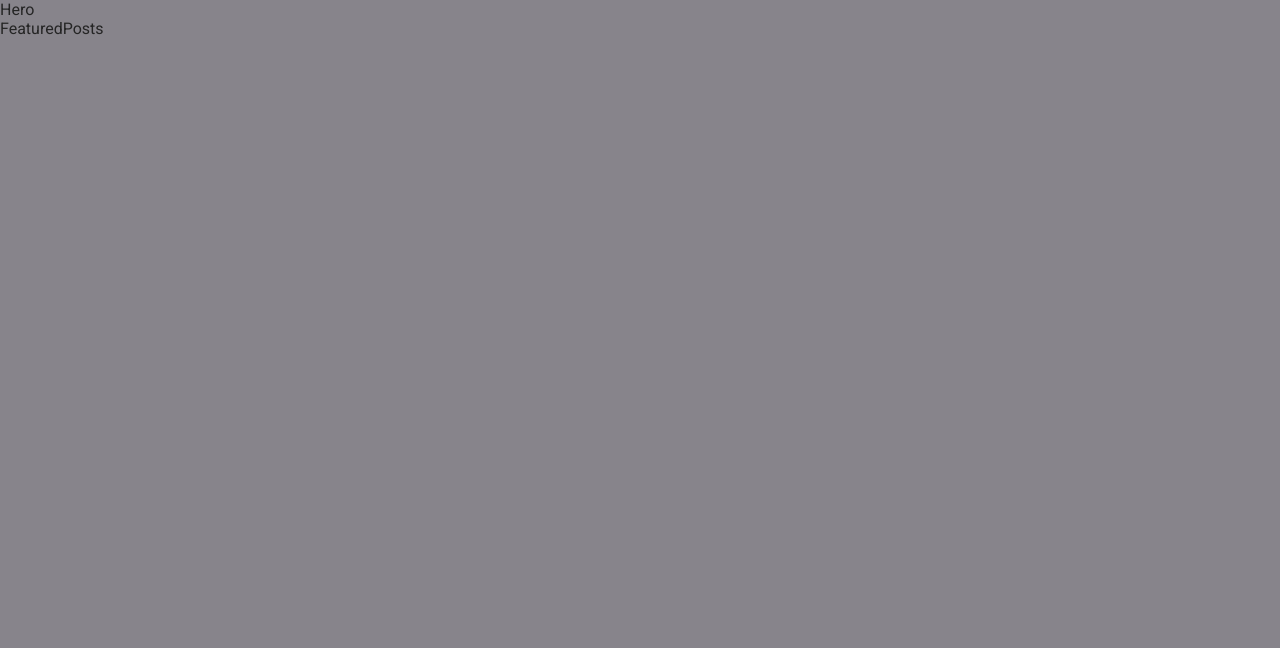
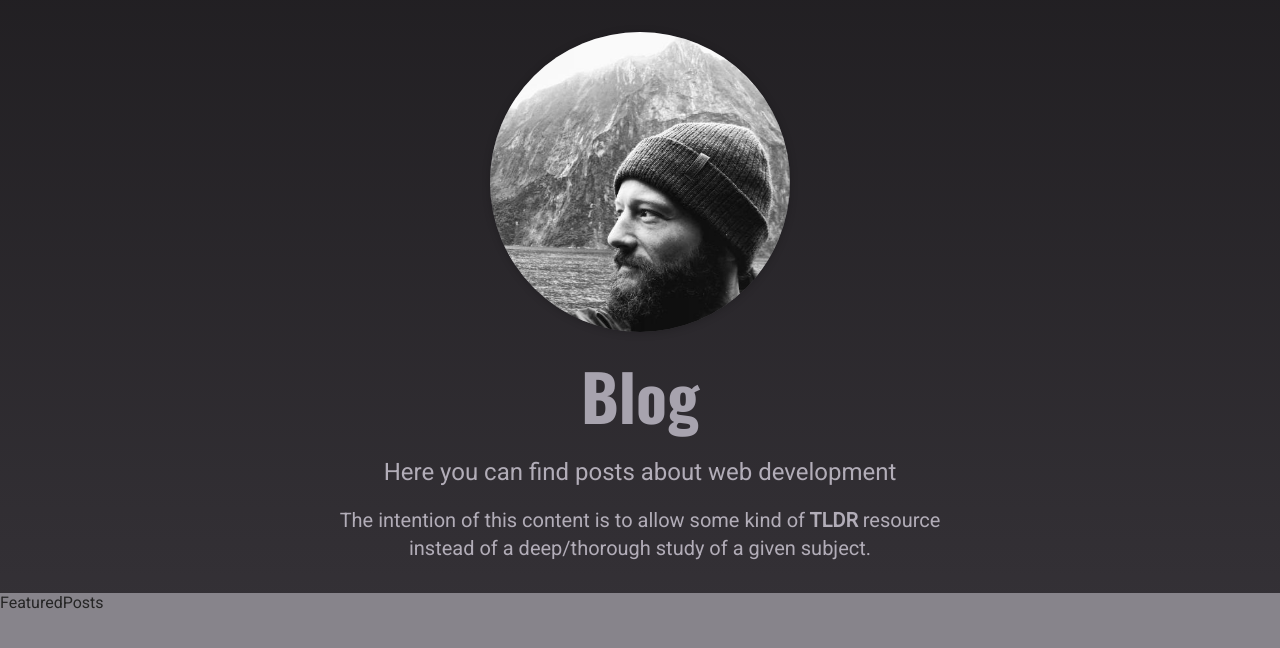
Before and after one commit to renebitter/nextjs-blog, a Next.js app: page / in a window 1280 px wide. Shown: the top 648 px of the page. Built offline with nearby package versions, Linux system fonts and the light colour scheme.

Commit message:
Add hero component

```diff
--- a/components/home/hero.js
+++ b/components/home/hero.js
@@ -1,6 +1,29 @@
+import Image from 'next/image';
 import classes from './hero.module.css';
 
 const Hero = () => {
-  return <div>Hero</div>;
+  return (
+    <section className={classes.hero}>
+      <div className={classes.image}>
+        <Image
+          src='/images/site/profilepic.jpeg'
+          alt='Profile pic'
+          width={300}
+          height={300}
+        />
+      </div>
+
+      <h1>Blog</h1>
+      <p>Here you can find posts about web development</p>
+      <br />
+      <p>
+        <small>
+          The intention of this content is to allow some kind of
+          <strong> TLDR</strong> resource instead of a deep/thorough study of a
+          given subject.
+        </small>
+      </p>
+    </section>
+  );
 };
 export default Hero;
```
Also changed, not shown: public/images/site/profilepic.jpeg (added).
